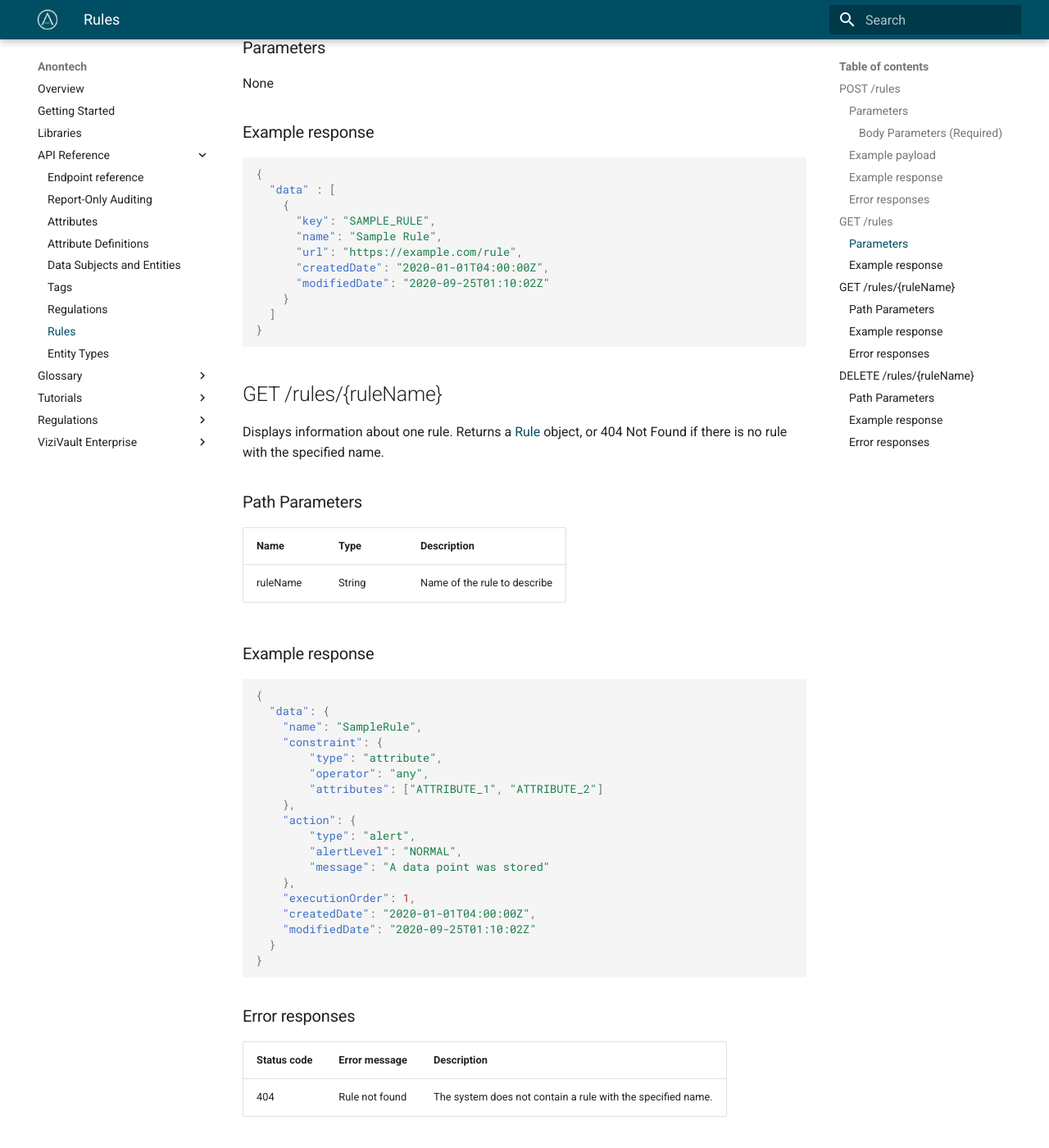
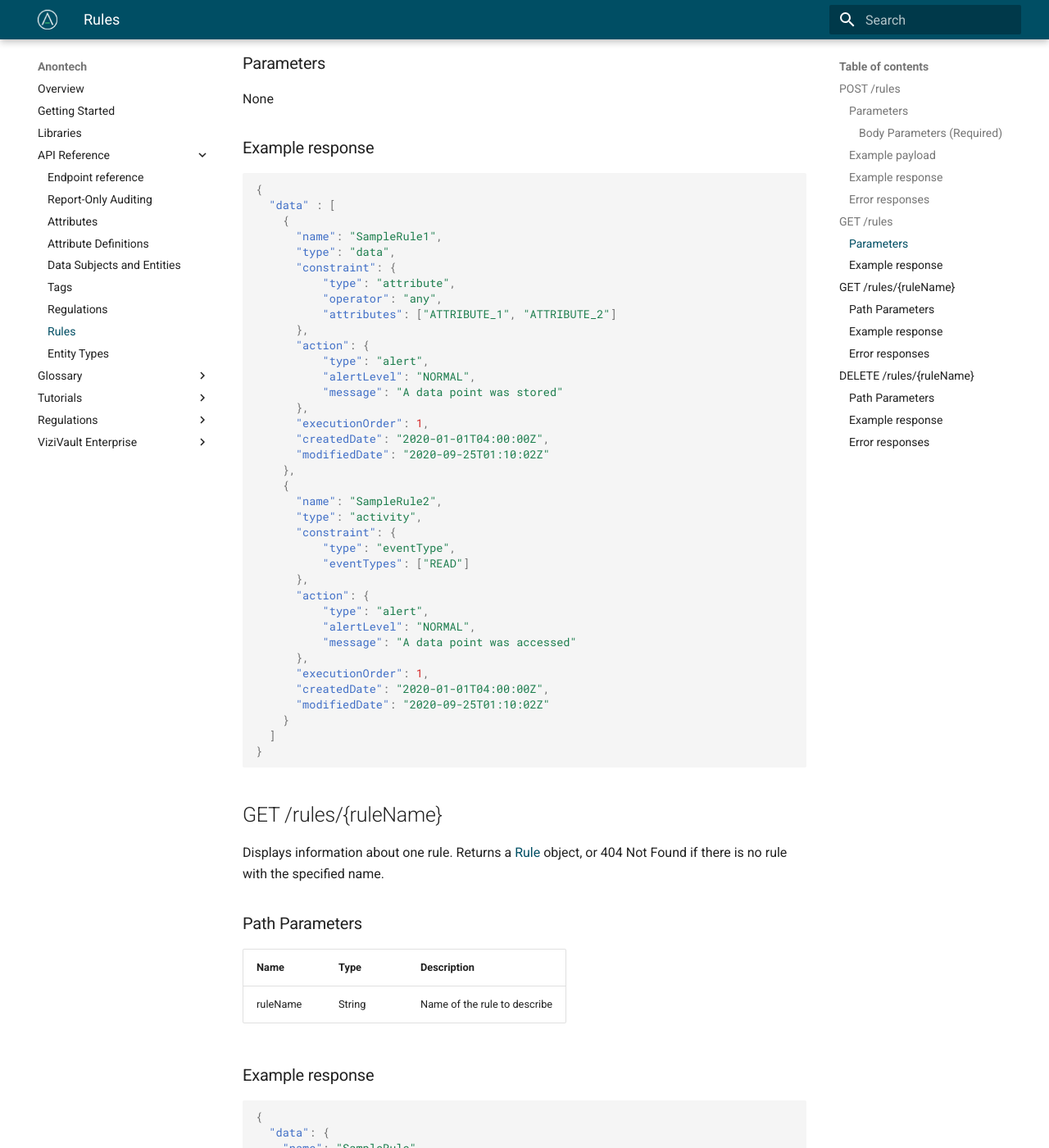
Before and after one commit to anontechnology/documentation, an MkDocs documentation site: the page built from docs/api/rules.md, in a window 1280 px wide and 1400 px high, scrolled down 2793 px. Shown: the whole window at 82% size. Built offline with MkDocs 1.6.1 and Material for MkDocs 9.7.7, drawn with Linux system fonts in a browser that asks for light colours; some of the changed text lies outside the part shown.

Commit message:
lots of cleanup

````diff
--- a/docs/api/rules.md
+++ b/docs/api/rules.md
@@ -16,6 +16,7 @@ For more information on how to specify rules for rules, see [Rules](/tutorials/r
 ```json
 {
   "name": "SampleRule",
+  "type": "data",
   "constraint": {
     "type": "attribute",
     "operator": "any",
@@ -70,9 +71,35 @@ None
 {
   "data" : [
     {
-      "key": "SAMPLE_RULE",
-      "name": "Sample Rule",
-      "url": "https://example.com/rule",
+      "name": "SampleRule1",
+      "type": "data",
+      "constraint": {
+          "type": "attribute",
+          "operator": "any",
+          "attributes": ["ATTRIBUTE_1", "ATTRIBUTE_2"]
+      },
+      "action": {
+          "type": "alert",
+          "alertLevel": "NORMAL",
+          "message": "A data point was stored"
+      },
+      "executionOrder": 1,
+      "createdDate": "2020-01-01T04:00:00Z",
+      "modifiedDate": "2020-09-25T01:10:02Z"
+    },
+    {
+      "name": "SampleRule2",
+      "type": "activity",
+      "constraint": {
+          "type": "eventType",
+          "eventTypes": ["READ"]
+      },
+      "action": {
+          "type": "alert",
+          "alertLevel": "NORMAL",
+          "message": "A data point was accessed"
+      },
+      "executionOrder": 1,
       "createdDate": "2020-01-01T04:00:00Z",
       "modifiedDate": "2020-09-25T01:10:02Z"
     }
@@ -93,6 +120,7 @@ Displays information about one rule. Returns a [Rule](/glossary/rule) object, or
 {
   "data": {
     "name": "SampleRule",
+    "type": "data",
     "constraint": {
         "type": "attribute",
         "operator": "any",
````
Also changed, not shown: docs/api/attributes.md (+4 -0 lines), docs/api/reportonly.md (+6 -3 lines), docs/glossary/attribute-definition.md (+3 -3 lines), docs/glossary/attribute.md (+2 -2 lines), docs/glossary/datasubject.md (+1 -1 lines).
